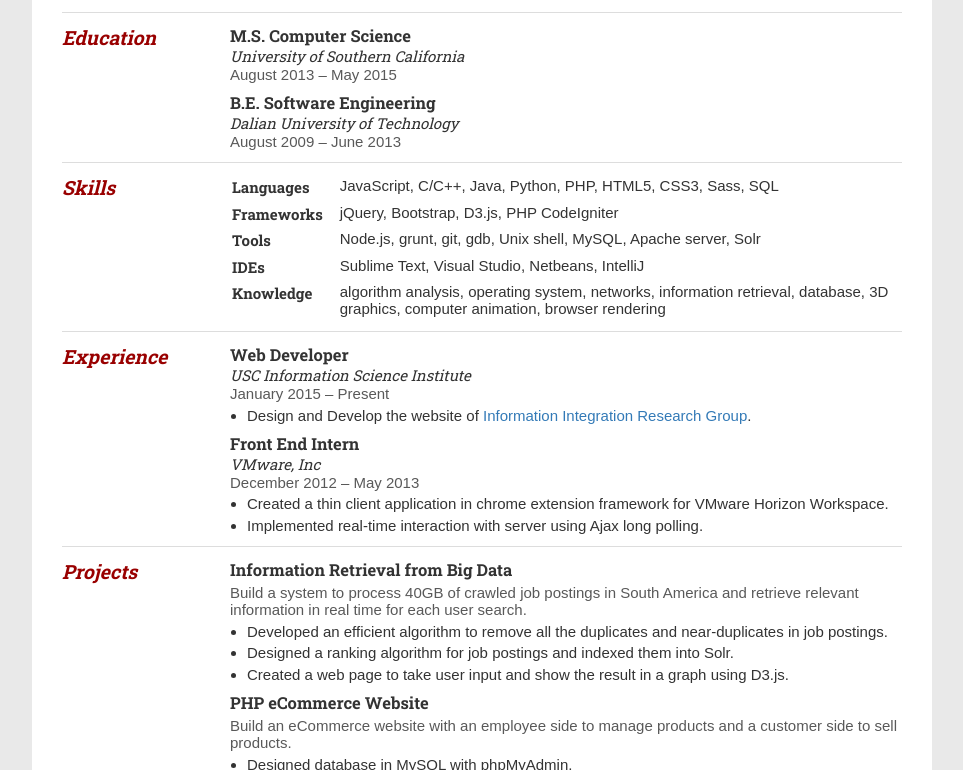
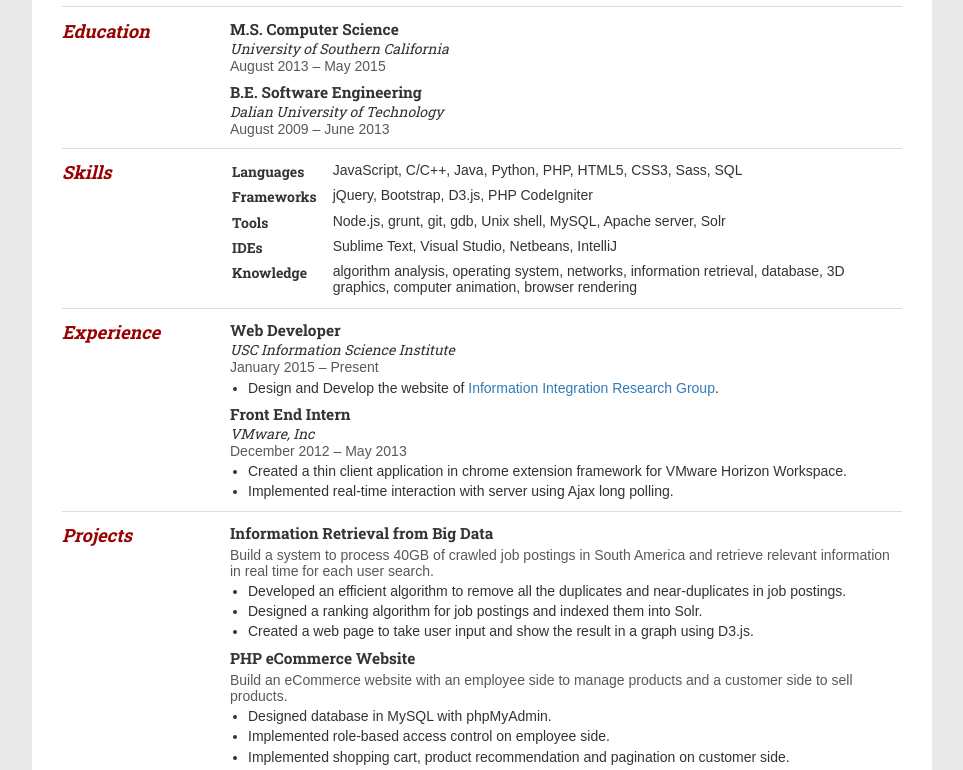
Before and after one commit to haohany/haohany.github.io, a website: page resume.html in a window 1280 px wide. Shown: the part 107-877 px from the top of the page, without its empty margins (158-1121 px from the left). Drawn offline with nearby package versions, Linux system fonts and the light colour scheme.

Commit message:
add print style

```diff
--- a/src/sass/resume.scss
+++ b/src/sass/resume.scss
@@ -28,8 +28,11 @@
 
 html {
 	font-family: sans-serif;
-	font-size: 15px;
+	font-size: 14px;
 	background: #e9e9e9;
+	@media print {
+		font-size: 15px;
+	}
 }
 
 body {
@@ -109,7 +112,7 @@
 				color: lighten($color, 15%);
 			}
 			.list {
-				margin-left: 17px;
+				margin-left: 18px;
 				list-style: disc;
 				li {
 					margin-top: 0.3rem;
```
Also changed, not shown: css/resume.css.
